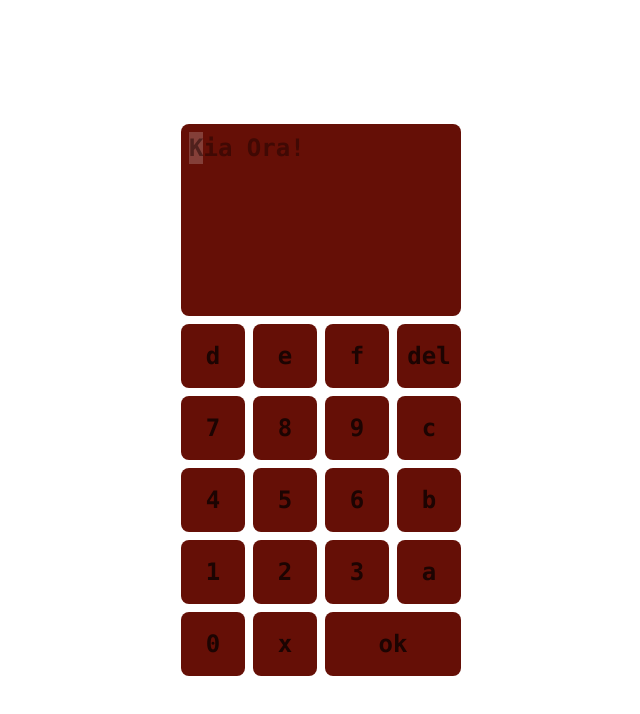
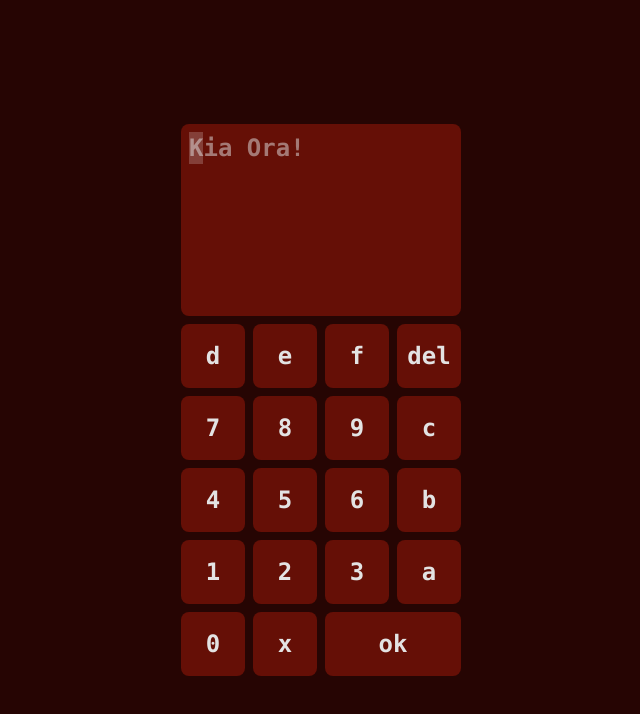
Before and after one commit to reekystive/labs-home, a React (Vite) app: page / in a window 1280 px wide. Shown: the top 714 px of the page, without its empty margins (319-959 px from the left). Built offline with nearby package versions, Linux system fonts and the light colour scheme.

Commit message:
feat: ✨ disable light mode

```diff
--- a/src/global.scss
+++ b/src/global.scss
@@ -13,14 +13,9 @@
   -moz-osx-font-smoothing: grayscale;
   -webkit-text-size-adjust: 100%;
 
-  color-scheme: dark light;
+  color-scheme: dark;
   color: #e3e3e3;
   background-color: #260503;
-
-  @media (prefers-color-scheme: light) {
-    color: #1c0402;
-    background-color: #ffffff;
-  }
 }
 
 body {
```
